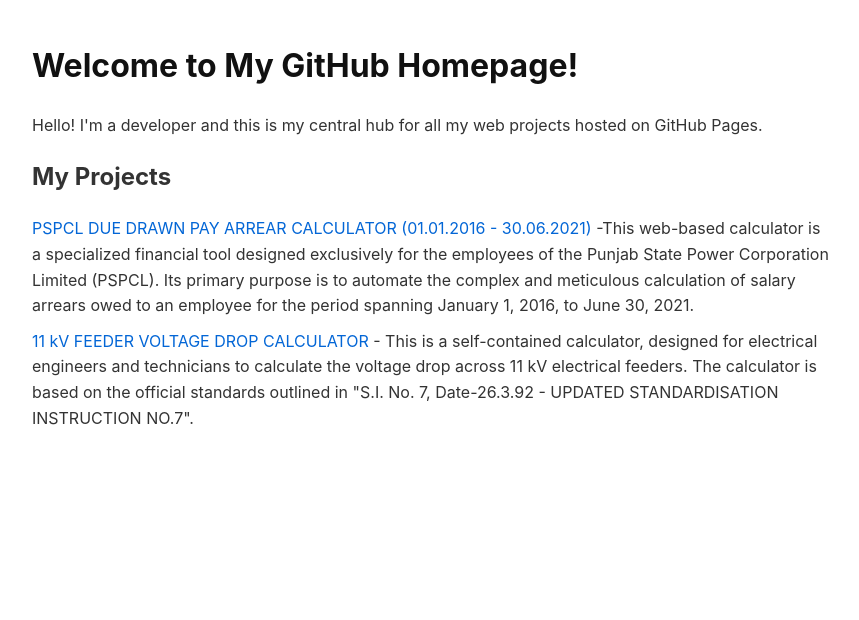
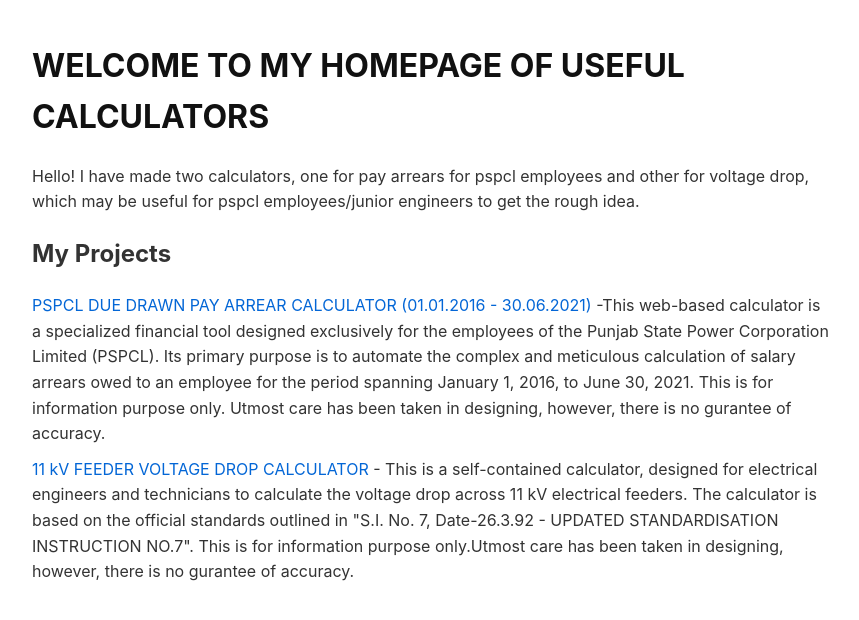
Before and after one commit to Singh000Ranjit/singh000ranjit.github.io, a plain HTML site: page index.html in a window 1280 px wide. Shown: the whole page, without its empty margins (208-1067 px from the left). Drawn offline with Linux system fonts and the light colour scheme.

Commit message:
Update index.html

```diff
--- a/index.html
+++ b/index.html
@@ -22,10 +22,10 @@
 </head>
 <body>
 
-    <h1>Welcome to My GitHub Homepage!</h1>
+    <h1>WELCOME TO MY HOMEPAGE OF USEFUL CALCULATORS </h1>
 
     <p>
-        Hello! I'm a developer and this is my central hub for all my web projects hosted on GitHub Pages.
+        Hello! I have made two calculators, one for pay arrears for pspcl employees and other for voltage drop, which may be useful for pspcl employees/junior engineers to get the rough idea.
     </p>
 
     <h2>My Projects</h2>
@@ -37,14 +37,14 @@
             </a>
             -This web-based calculator is a specialized financial tool designed exclusively for the employees of the Punjab
               State Power Corporation Limited (PSPCL). Its primary purpose is to automate the complex and meticulous calculation
-              of salary arrears owed to an employee for the period spanning January 1, 2016, to June 30, 2021.
+              of salary arrears owed to an employee for the period spanning January 1, 2016, to June 30, 2021. This is for information purpose only. Utmost care has been taken in designing, however, there is no gurantee of accuracy.
         </li>
         <li>
             <a href="https://singh000ranjit.github.io/voltage-drop/">
                 11 kV FEEDER VOLTAGE DROP CALCULATOR
             </a>
             - This is a self-contained calculator, designed for electrical engineers and technicians to calculate the voltage drop across 11 kV electrical feeders.
-              The calculator is based on the official standards outlined in "S.I. No. 7, Date-26.3.92 - UPDATED STANDARDISATION INSTRUCTION NO.7".
+              The calculator is based on the official standards outlined in "S.I. No. 7, Date-26.3.92 - UPDATED STANDARDISATION INSTRUCTION NO.7". This is for information purpose only.Utmost care has been taken in designing, however, there is no gurantee of accuracy.
         </li>
         <!-- Add more list items for other projects -->
         <!--
```
